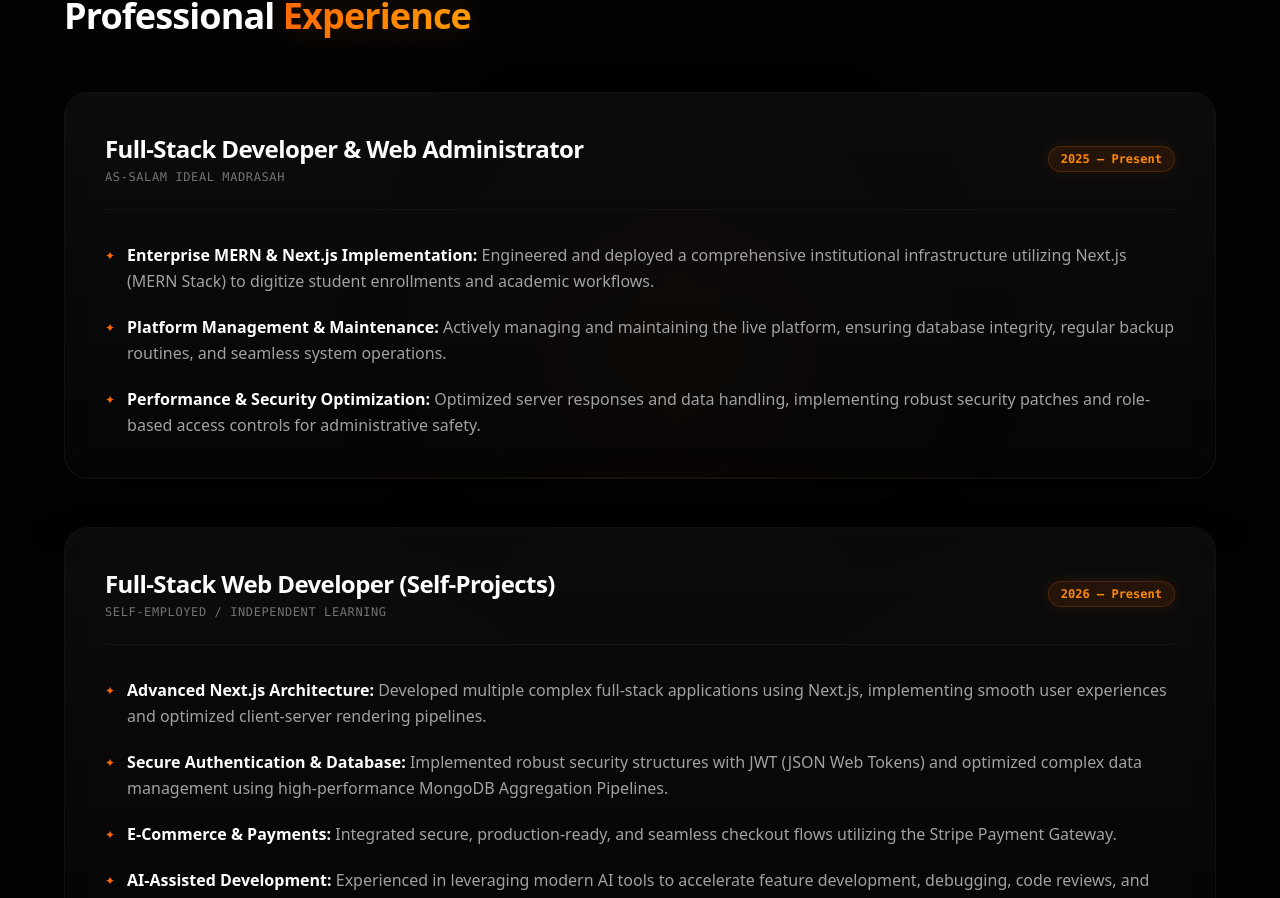
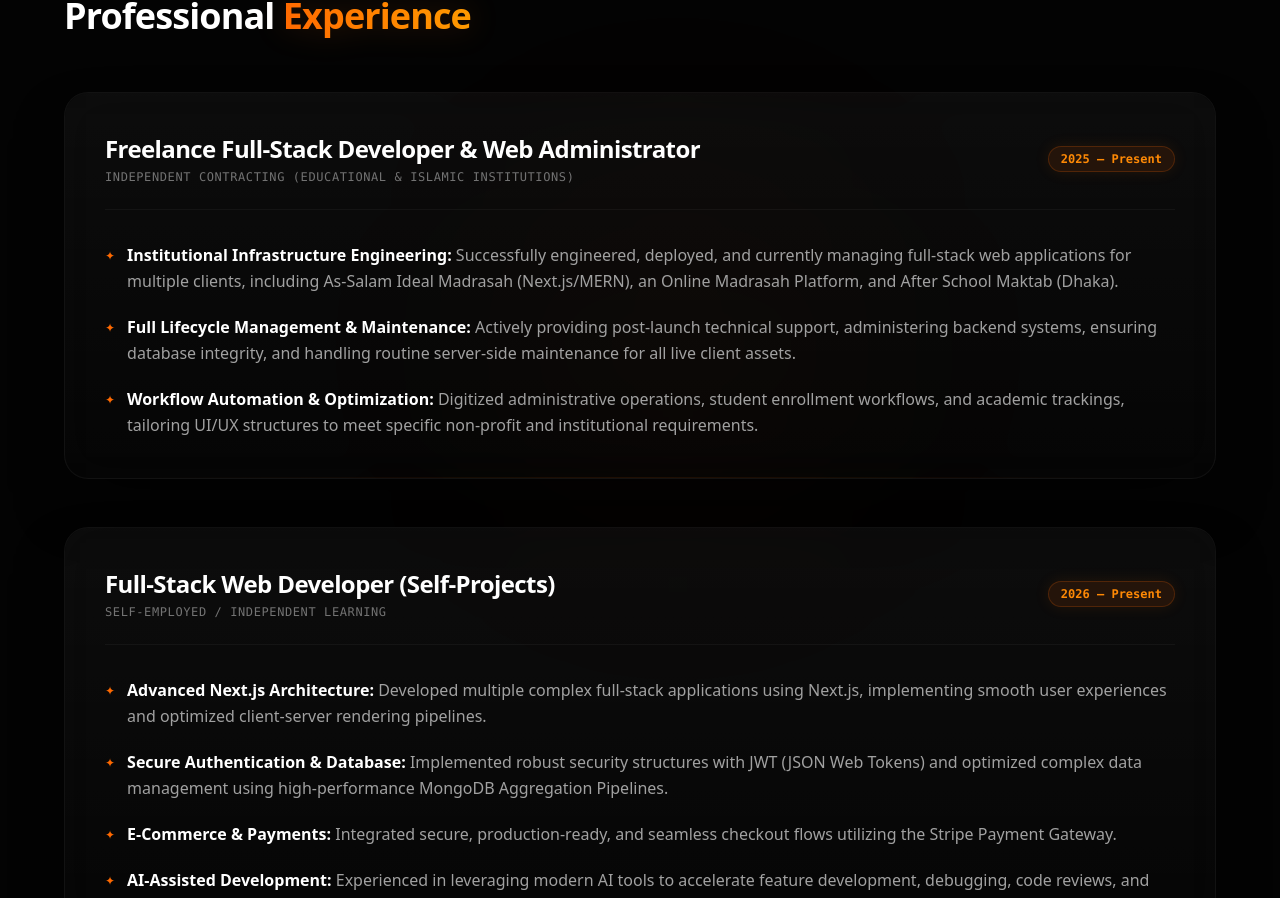
Before and after one commit to sheikh-muzammil2026/sheikh-muzammil-portfolio, a Next.js app: page / in a window 1280 px wide. Shown: the part 3758-4656 px from the top of the page. Built offline with nearby package versions, Linux system fonts and the light colour scheme.

Commit message:
Added Experience as a  freelancer in experience section

```diff
--- a/src/components/Experience.jsx
+++ b/src/components/Experience.jsx
@@ -5,21 +5,21 @@ const Experience = () => {
   const experiences = [
     {
       id: 1,
-      role: "Full-Stack Developer & Web Administrator",
-      company: "As-Salam Ideal Madrasah",
+      role: "Freelance Full-Stack Developer & Web Administrator",
+      company: "Independent Contracting (Educational & Islamic Institutions)",
       duration: "2025 – Present",
       points: [
         {
-          title: "Enterprise MERN & Next.js Implementation",
-          text: "Engineered and deployed a comprehensive institutional infrastructure utilizing Next.js (MERN Stack) to digitize student enrollments and academic workflows."
+          title: "Institutional Infrastructure Engineering",
+          text: "Successfully engineered, deployed, and currently managing full-stack web applications for multiple clients, including As-Salam Ideal Madrasah (Next.js/MERN), an Online Madrasah Platform, and After School Maktab (Dhaka)."
         },
         {
-          title: "Platform Management & Maintenance",
-          text: "Actively managing and maintaining the live platform, ensuring database integrity, regular backup routines, and seamless system operations."
+          title: "Full Lifecycle Management & Maintenance",
+          text: "Actively providing post-launch technical support, administering backend systems, ensuring database integrity, and handling routine server-side maintenance for all live client assets."
         },
         {
-          title: "Performance & Security Optimization",
-          text: "Optimized server responses and data handling, implementing robust security patches and role-based access controls for administrative safety."
+          title: "Workflow Automation & Optimization",
+          text: "Digitized administrative operations, student enrollment workflows, and academic trackings, tailoring UI/UX structures to meet specific non-profit and institutional requirements."
         }
       ]
     },
```
